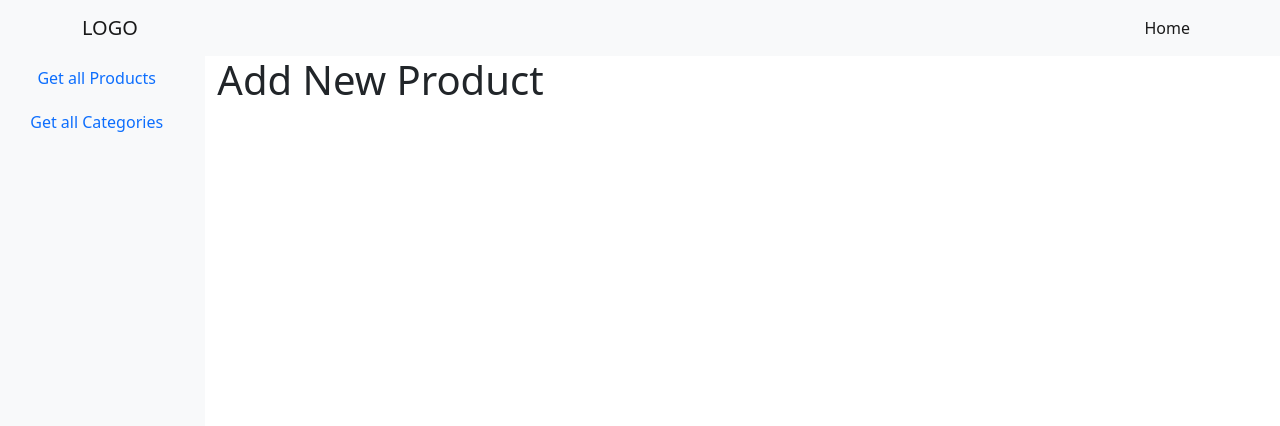
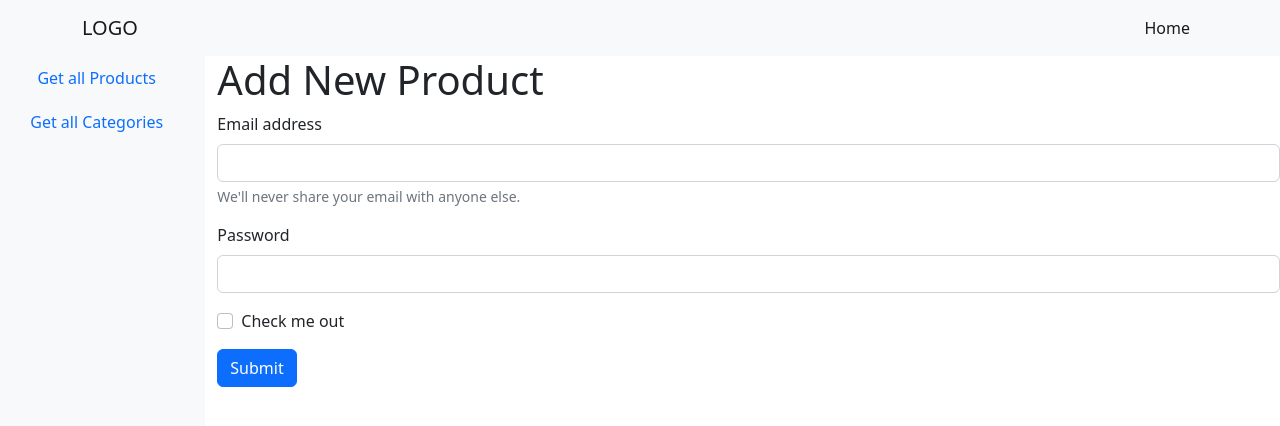
Before and after one commit to obaidash99/session-6-crud-app, a React (Create React App) app: page /products/add in a window 1280 px wide. Shown: the top 426 px of the page. Built offline with nearby package versions, Linux system fonts and the light colour scheme.

Commit message:
delete prodoct done

```diff
--- a/package.json
+++ b/package.json
@@ -11,6 +11,8 @@
     "react-dom": "^18.2.0",
     "react-router-dom": "^6.4.2",
     "react-scripts": "5.0.1",
+    "sweetalert2": "^11.5.0",
+    "sweetalert2-react-content": "^5.0.3",
     "web-vitals": "^2.1.4"
   },
   "scripts": {
--- a/src/pages/AddProduct.js
+++ b/src/pages/AddProduct.js
@@ -2,6 +2,37 @@ function AddProduct() {
 	return (
 		<>
 			<h1>Add New Product</h1>
+			<form>
+				<div class="mb-3">
+					<label for="exampleInputEmail1" class="form-label">
+						Email address
+					</label>
+					<input
+						type="email"
+						class="form-control"
+						id="exampleInputEmail1"
+						aria-describedby="emailHelp"
+					/>
+					<div id="emailHelp" class="form-text">
+						We'll never share your email with anyone else.
+					</div>
+				</div>
+				<div class="mb-3">
+					<label for="exampleInputPassword1" class="form-label">
+						Password
+					</label>
+					<input type="password" class="form-control" id="exampleInputPassword1" />
+				</div>
+				<div class="mb-3 form-check">
+					<input type="checkbox" class="form-check-input" id="exampleCheck1" />
+					<label class="form-check-label" for="exampleCheck1">
+						Check me out
+					</label>
+				</div>
+				<button type="submit" class="btn btn-primary">
+					Submit
+				</button>
+			</form>
 		</>
 	);
 }
--- a/src/pages/Products.js
+++ b/src/pages/Products.js
@@ -1,5 +1,6 @@
 import { useEffect, useState } from 'react';
 import { Link } from 'react-router-dom';
+import Swal from 'sweetalert2';
 
 import './Products.css';
 
@@ -7,10 +8,30 @@ function Products() {
 	const [products, setProducts] = useState([]);
 
 	useEffect(() => {
+		getAllProducts();
+	}, []);
+
+	const getAllProducts = () => {
 		fetch('http://localhost:9000/products')
 			.then((res) => res.json())
 			.then((data) => setProducts(data));
-	}, []);
+	};
+
+	const deleteProduct = (product) => {
+		Swal.fire({
+			title: `You Are Going to Delete "${product.title}"  Are You Sure?`,
+			showCancelButton: true,
+		}).then((data) => {
+			if (data.isConfirmed) {
+				fetch(`http://localhost:9000/products/${product.id}`, {
+					method: 'DELETE',
+				})
+					.then((res) => res.json())
+					.then(() => getAllProducts());
+			}
+		});
+	};
+
 	return (
 		<>
 			<h1>Products Pgae</h1>
@@ -35,7 +56,12 @@ function Products() {
 							<td>{product.description.slice(0, 70)}...</td>
 							<td>{product.price}</td>
 							<td>
-								<button className="btn btn-danger btn-sm">Delete</button>
+								<button
+									className="btn btn-danger btn-sm"
+									onClick={() => deleteProduct(product)}
+								>
+									Delete
+								</button>
 								<Link className="btn btn-info btn-sm" to={`/products/${product.id}`}>
 									View
 								</Link>
```
Also changed, not shown: 1 other file (tests, documents, lock files or other folders).
